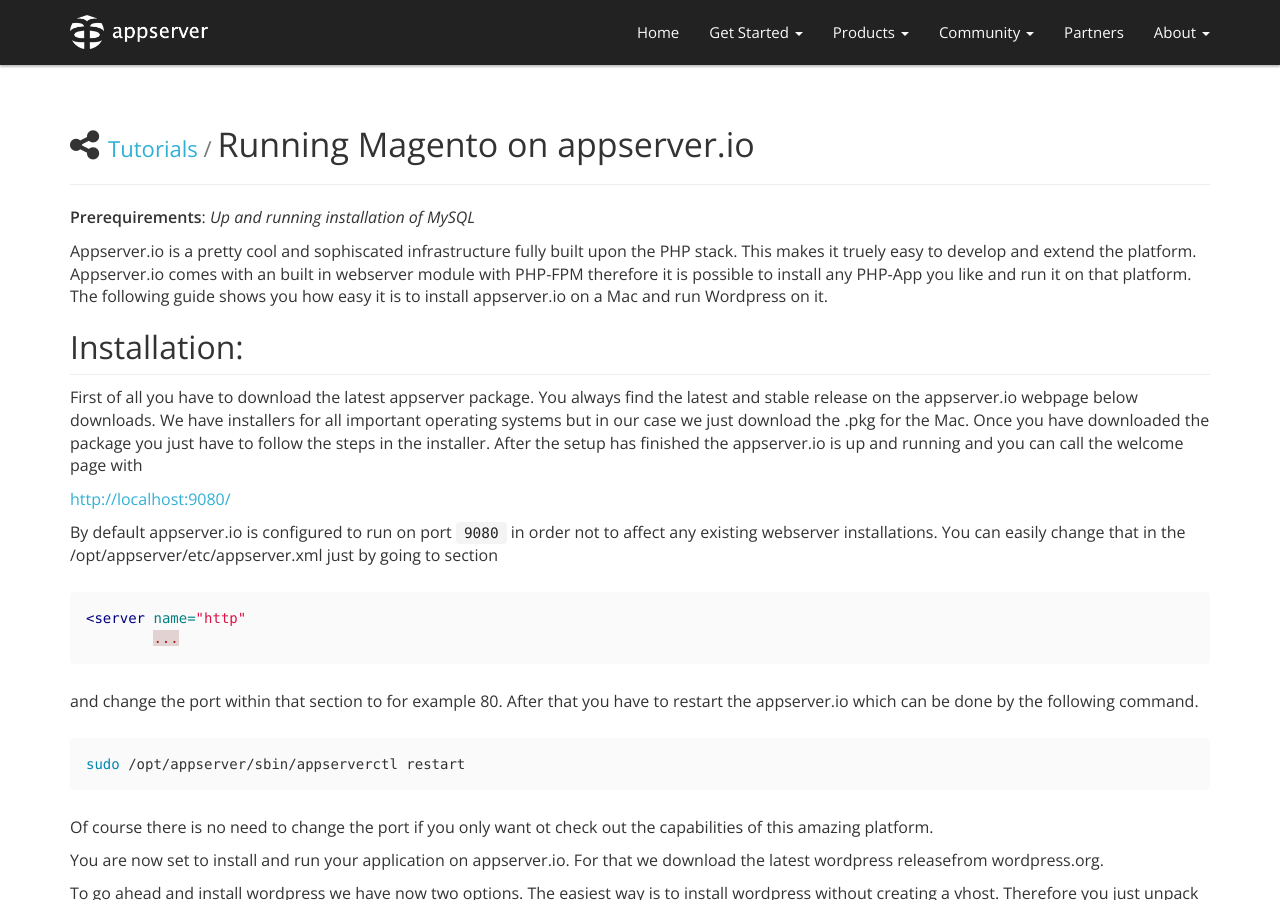
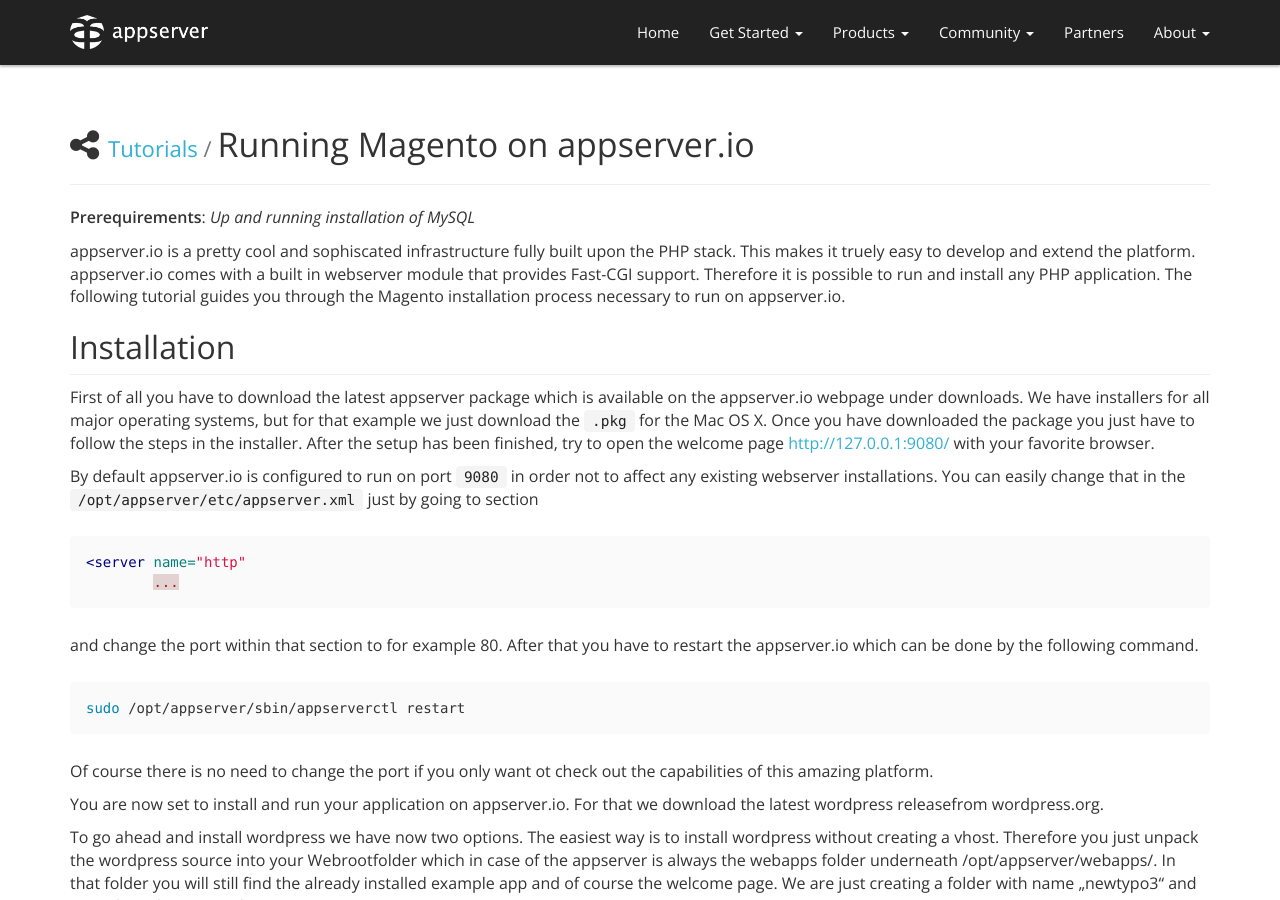
Before and after one commit to appserver-io/appserver, a Jekyll site: the page built from _tuts/running-magento-on-appserver-io.md, in a window 1280 px wide and 900 px high. Built offline with Jekyll 4.4.1, drawn with Linux system fonts in a browser that asks for light colours; nearby versions of some CDN libraries; library files that are not in the unit come from our copies; Markdown is read by kramdown in place of the engine named in the settings.

Commit message:
Update running-magento-on-appserver-io.md

````diff
--- a/_tuts/running-magento-on-appserver-io.md
+++ b/_tuts/running-magento-on-appserver-io.md
@@ -9,17 +9,13 @@
 
 **Prerequirements**: *Up and running installation of MySQL*
 
-Appserver.io is a pretty cool and sophiscated infrastructure fully built upon the PHP stack. This makes it truely easy to develop and extend the platform. Appserver.io comes with an built in webserver module with PHP-FPM therefore it is possible to install any PHP-App you like and run it on that platform. The following guide shows you how easy it is to install appserver.io on a Mac and run Wordpress on it.
+appserver.io is a pretty cool and sophiscated infrastructure fully built upon the PHP stack. This makes it truely easy to develop and extend the platform. appserver.io comes with a built in webserver module that provides Fast-CGI support. Therefore it is possible to run and install any PHP application. The following tutorial guides you through the Magento installation process necessary to run on appserver.io.
 
-## Installation:
-First of all you have to download the latest appserver package. You always find the latest and stable release on the
-appserver.io webpage below downloads. We have installers for all important operating systems but in our case we just
-download the .pkg for the Mac. Once you have downloaded the package you just have to follow the steps in the installer.
-After the setup has finished the appserver.io is up and running and you can call the welcome page with
+## Installation
 
-[http://localhost:9080/](<http://localhost:9080/>)
+First of all you have to download the latest appserver package which is available on the appserver.io webpage under downloads. We have installers for all major operating systems, but for that example we just download the `.pkg` for the Mac OS X. Once you have downloaded the package you just have to follow the steps in the installer. After the setup has been finished, try to open the welcome page [http://127.0.0.1:9080/](<http://127.0.0.1:9080/>) with your favorite browser.
 
-By default appserver.io is configured to run on port `9080` in order not to affect any existing webserver installations. You can easily change that in the /opt/appserver/etc/appserver.xml just by going to section
+By default appserver.io is configured to run on port `9080` in order not to affect any existing webserver installations. You can easily change that in the `/opt/appserver/etc/appserver.xml` just by going to section
 
 ```xml
 <server name="http"
````
